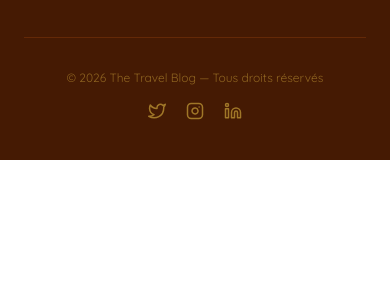
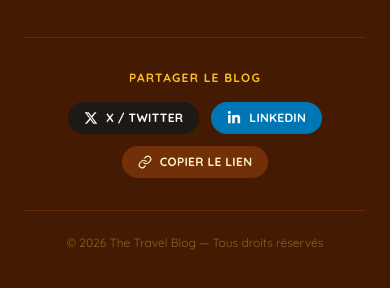
Before and after one commit to Boubacarkonate/exempleBlog, a React (Vite) app: page / in a window 390 px wide. Shown: the part 8055-8343 px from the top of the page. Before the commit the page ends 8215 px from the top, so only its background shows below. Built offline with nearby package versions, Linux system fonts and the light colour scheme.

Commit message:
footer: boutons de partage (X, LinkedIn, copier lien) cohérents avec les articles

```diff
--- a/src/footer/Footer.tsx
+++ b/src/footer/Footer.tsx
@@ -1,8 +1,26 @@
-import { FiInstagram, FiLinkedin, FiTwitter } from "react-icons/fi";
+import { useState } from "react";
+import { FaLinkedinIn, FaXTwitter } from "react-icons/fa6";
+import { FiCheck, FiLink } from "react-icons/fi";
 import { Link } from "react-router-dom";
 import logo from "../assets/logo.png";
 
-const Footer = () => (
+const Footer = () => {
+  const [copied, setCopied] = useState(false);
+
+  const url = typeof window !== "undefined" ? window.location.origin : "";
+  const twitterHref = `https://twitter.com/intent/tweet?text=${encodeURIComponent("The Travel Blog — Récits de voyage authentiques")}&url=${encodeURIComponent(url)}`;
+  const linkedinHref = `https://www.linkedin.com/sharing/share-offsite/?url=${encodeURIComponent(url)}`;
+
+  const copyLink = async () => {
+    await navigator.clipboard.writeText(url);
+    setCopied(true);
+    setTimeout(() => setCopied(false), 2000);
+  };
+
+  const btnBase =
+    "flex items-center gap-2 rounded-full px-4 py-2 text-xs font-semibold uppercase tracking-wide transition-all duration-200 hover:scale-105";
+
+  return (
     <footer
       id="contact"
       className="bg-amber-950 px-6 pb-10 pt-14 text-amber-200 transition-colors duration-300 dark:bg-stone-900"
@@ -49,37 +67,57 @@ const Footer = () => (
         {/* Séparateur */}
         <div className="mb-8 border-t border-amber-800/40" />
 
-      {/* Bas de page : copyright + réseaux */}
-      <div className="flex flex-col items-center gap-4 sm:flex-row sm:justify-between">
-        <p className="text-xs text-amber-300/40">
+        {/* Partage */}
+        <div className="mb-8 flex flex-col items-center gap-4">
+          <p className="text-xs font-bold uppercase tracking-widest text-amber-400">
+            Partager le blog
+          </p>
+          <div className="flex flex-wrap justify-center gap-3">
+            <a
+              href={twitterHref}
+              target="_blank"
+              rel="noopener noreferrer"
+              className={`${btnBase} bg-stone-900 text-white hover:bg-stone-700`}
+              aria-label="Partager sur X / Twitter"
+            >
+              <FaXTwitter size={14} />
+              X / Twitter
+            </a>
+            <a
+              href={linkedinHref}
+              target="_blank"
+              rel="noopener noreferrer"
+              className={`${btnBase} bg-[#0077b5] text-white hover:bg-[#005f91]`}
+              aria-label="Partager sur LinkedIn"
+            >
+              <FaLinkedinIn size={14} />
+              LinkedIn
+            </a>
+            <button
+              onClick={copyLink}
+              className={`${btnBase} ${
+                copied
+                  ? "bg-green-600 text-white"
+                  : "bg-amber-800/60 text-amber-100 hover:bg-amber-800"
+              }`}
+              aria-label="Copier le lien"
+            >
+              {copied ? <FiCheck size={14} /> : <FiLink size={14} />}
+              {copied ? "Copié !" : "Copier le lien"}
+            </button>
+          </div>
+        </div>
+
+        {/* Séparateur */}
+        <div className="mb-6 border-t border-amber-800/40" />
+
+        {/* Copyright */}
+        <p className="text-center text-xs text-amber-300/40">
           © {new Date().getFullYear()} The Travel Blog — Tous droits réservés
         </p>
-        <div className="flex gap-5">
-          <a
-            href="#"
-            aria-label="Twitter"
-            className="text-amber-300/50 transition-colors hover:text-amber-50"
-          >
-            <FiTwitter size={18} />
-          </a>
-          <a
-            href="#"
-            aria-label="Instagram"
-            className="text-amber-300/50 transition-colors hover:text-amber-50"
-          >
-            <FiInstagram size={18} />
-          </a>
-          <a
-            href="#"
-            aria-label="LinkedIn"
-            className="text-amber-300/50 transition-colors hover:text-amber-50"
-          >
-            <FiLinkedin size={18} />
-          </a>
-        </div>
-      </div>
       </div>
     </footer>
   );
+};
 
 export default Footer;
```
Lines whose indentation alone changed are shown as unchanged.
